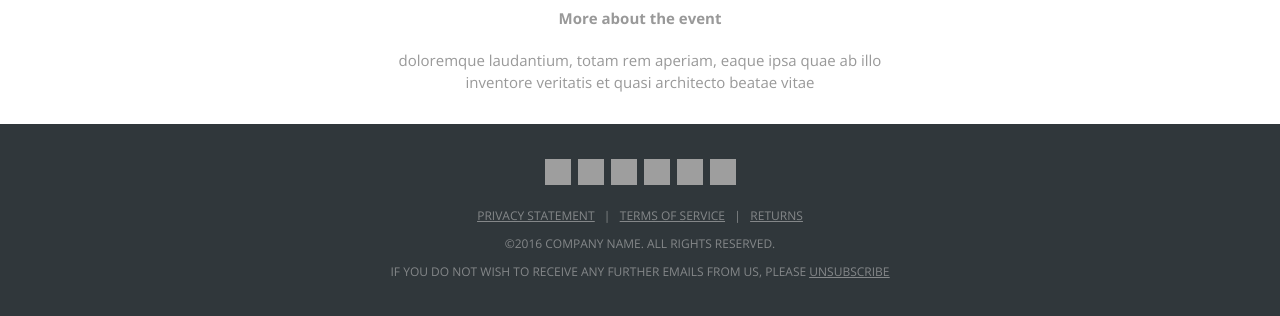
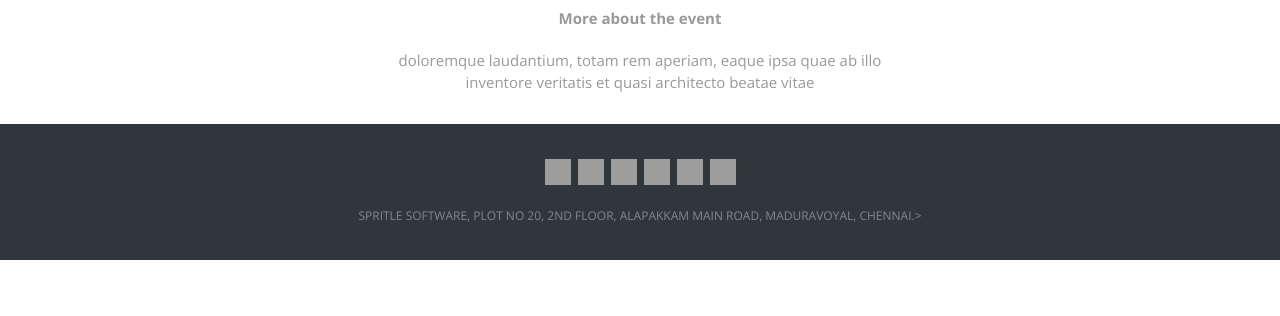
Before and after one commit to ramyamahi/session-invitation-mail, a plain HTML site: page index.html in a window 1280 px wide. Shown: the part 993-1309 px from the top of the page. After the commit the page ends 1253 px from the top, so only its background shows below. Drawn offline with nearby package versions, Linux system fonts and the light colour scheme; grey boxes are pictures that could not be loaded.

Commit message:
Footer spritle address added

```diff
--- a/index.html
+++ b/index.html
@@ -426,51 +426,9 @@
             <tr>
               <td
                 align="center"
-                style="font-family:'Open Sans', Arial, sans-serif; font-size:12px; line-height:18px; color:#848789; text-transform:uppercase;"
-              >
-                <span style="text-decoration:underline;"
-                  ><a href="#" target="_blank" style="text-decoration:underline; color:#848789;"
-                    >PRIVACY STATEMENT</a
-                  ></span
-                >
-                &nbsp;&nbsp;|&nbsp;&nbsp;
-                <span style="text-decoration:underline;"
-                  ><a href="#" target="_blank" style="text-decoration:underline; color:#848789;"
-                    >TERMS OF SERVICE</a
-                  ></span
-                ><span class="em_hide"> &nbsp;&nbsp;|&nbsp;&nbsp; </span><span class="em_br"></span
-                ><span style="text-decoration:underline;"
-                  ><a href="#" target="_blank" style="text-decoration:underline; color:#848789;"
-                    >RETURNS</a
-                  ></span
-                >
-              </td>
-            </tr>
-            <tr>
-              <td height="10" style="font-size:1px; line-height:1px;">&nbsp;</td>
-            </tr>
-            <tr>
-              <td
-                align="center"
                 style="font-family:'Open Sans', Arial, sans-serif; font-size:12px; line-height:18px; color:#848789;text-transform:uppercase;"
               >
-                &copy;2&zwnj;016 company name. All Rights Reserved.
-              </td>
-            </tr>
-            <tr>
-              <td height="10" style="font-size:1px; line-height:1px;">&nbsp;</td>
-            </tr>
-            <tr>
-              <td
-                align="center"
-                style="font-family:'Open Sans', Arial, sans-serif; font-size:12px; line-height:18px; color:#848789;text-transform:uppercase;"
-              >
-                If you do not wish to receive any further emails from us, please
-                <span style="text-decoration:underline;"
-                  ><a href="#" target="_blank" style="text-decoration:underline; color:#848789;"
-                    >unsubscribe</a
-                  ></span
-                >
+                Spritle Software, Plot no 20, 2nd floor, Alapakkam Main road, Maduravoyal, Chennai.>
               </td>
             </tr>
             <tr>
```
